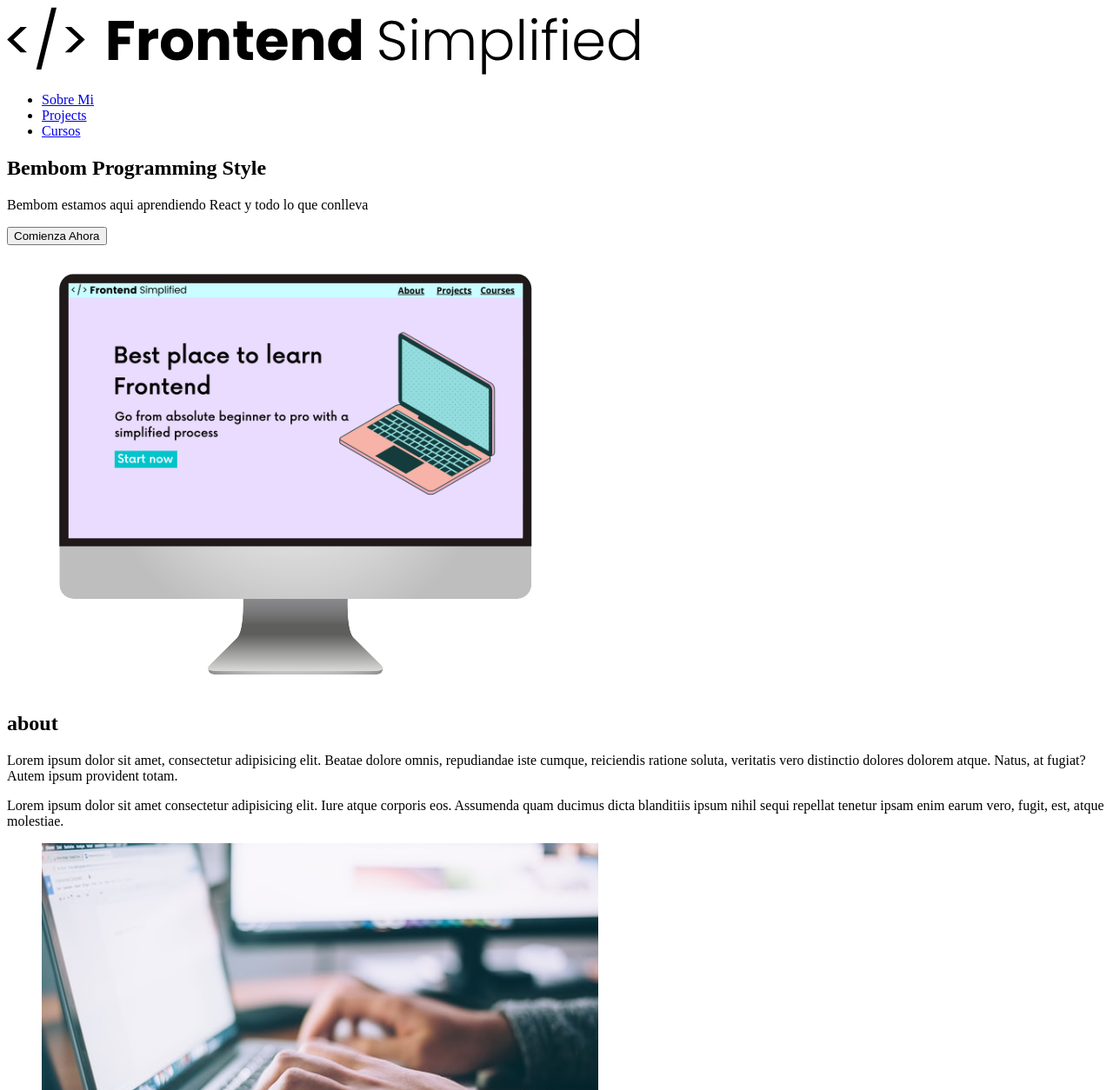
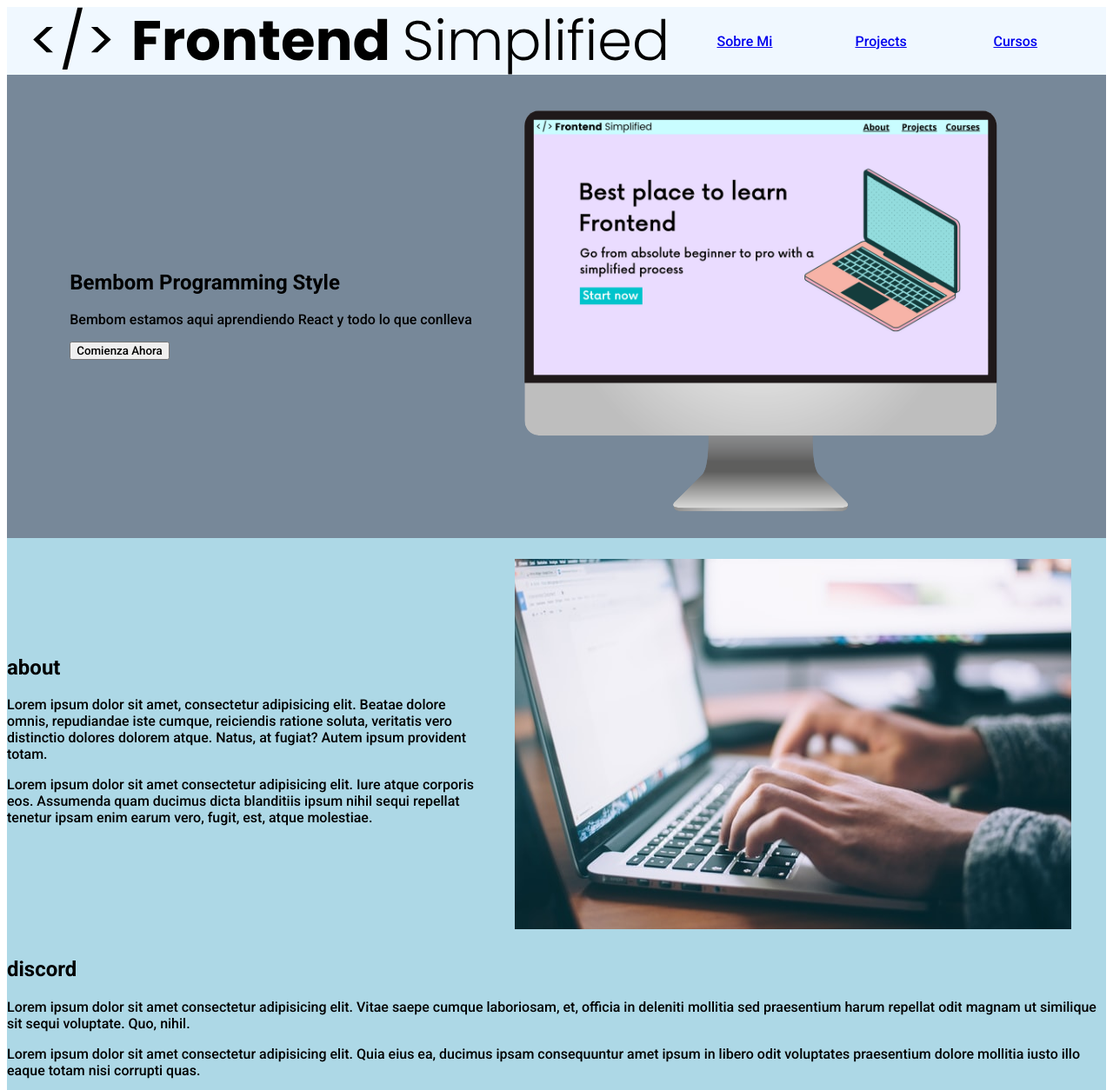
Before and after one commit to krakatua/HTML-crash-web, a plain HTML site: page index.html in a window 1280 px wide. Shown: the top 1254 px of the page at 87% size. Drawn offline with Linux system fonts and the light colour scheme.

Commit message:
updating

```diff
--- a/index.html
+++ b/index.html
@@ -5,28 +5,27 @@
     <meta http-equiv="X-UA-Compatible" content="IE=edge" />
     <meta name="viewport" content="width=device-width, initial-scale=1.0" />
     <title>Testing Page</title>
+    <link rel="stylesheet" href="./style.css" />
+    <link rel="preconnect" href="https://fonts.googleapis.com" />
+    <link rel="preconnect" href="https://fonts.gstatic.com" crossorigin />
+    <link
+      href="https://fonts.googleapis.com/css2?family=Roboto:ital,wght@0,500;0,700;1,500&display=swap"
+      rel="stylesheet"
+    />
   </head>
   <body>
-    <section>
-      <nav>
-        <img
-          src="./assests/FES.svg"
-          alt=""
-        />
-        <ul>
-          <li>
-            <a href="#about">Sobre Mi</a>
-          </li>
-          <li>
-            <a href="#discord">Projects</a>
-          </li>
-          <li>
-            <a href="#contact">Cursos</a>
-          </li>
-        </ul>
+    <section class="">
+      <nav class="nav">
+        <img src="./assests/FES.svg" alt="" />
+
+        <a href="#about" class="nav1"> Sobre Mi </a>
+
+        <a href="#discord" class="nav2"> Projects </a>
+
+        <a href="#contact" class="nav3"> Cursos </a>
       </nav>
 
-      <header>
+      <header class="header">
         <div>
           <h1>Bembom Programming Style</h1>
           <p>Bembom estamos aqui aprendiendo React y todo lo que conlleva</p>
@@ -34,40 +33,57 @@
         </div>
 
         <figure>
-          <img
-            src="./assests/laptop.png"
-            alt="Home Page image"
-          />
+          <img src="./assests/laptop.png" alt="Home Page image" class="img1" />
         </figure>
       </header>
     </section>
 
     <main>
       <section id="about">
+        <div>
           <h2>about</h2>
-            <div>
-                <p>Lorem ipsum dolor sit amet, consectetur adipisicing elit. Beatae dolore omnis, repudiandae iste cumque, reiciendis ratione soluta, veritatis vero distinctio dolores dolorem atque. Natus, at fugiat? Autem ipsum provident totam.</p>
-                <p>Lorem ipsum dolor sit amet consectetur adipisicing elit. Iure atque corporis eos. Assumenda quam ducimus dicta blanditiis ipsum nihil sequi repellat tenetur ipsam enim earum vero, fugit, est, atque molestiae.</p>
+          <p>
+            Lorem ipsum dolor sit amet, consectetur adipisicing elit. Beatae
+            dolore omnis, repudiandae iste cumque, reiciendis ratione soluta,
+            veritatis vero distinctio dolores dolorem atque. Natus, at fugiat?
+            Autem ipsum provident totam.
+          </p>
+          <p>
+            Lorem ipsum dolor sit amet consectetur adipisicing elit. Iure atque
+            corporis eos. Assumenda quam ducimus dicta blanditiis ipsum nihil
+            sequi repellat tenetur ipsam enim earum vero, fugit, est, atque
+            molestiae.
+          </p>
         </div>
         <figure>
-                <img src="./assests/about.jpg" alt="">
+          <img src="./assests/about.jpg" alt="" class="aboutjpg" />
         </figure>
       </section>
-        <section id="discord">
+      <section id="dc">
+        <div>
           <h2>discord</h2>
+          <p>
+            Lorem ipsum dolor sit amet consectetur adipisicing elit. Vitae saepe
+            cumque laboriosam, et, officia in deleniti mollitia sed praesentium
+            harum repellat odit magnam ut similique sit sequi voluptate. Quo,
+            nihil.
+          </p>
+          <p>
+            Lorem ipsum dolor sit amet consectetur adipisicing elit. Quia eius
+            ea, ducimus ipsam consequuntur amet ipsum in libero odit voluptates
+            praesentium dolore mollitia iusto illo eaque totam nisi corrupti
+            quas.
+          </p>
           <figure>
-                <img src="./assests/discord.png" alt="">
+            <img src="./assests/discord.png" alt="" />
           </figure>
-            <div>
-                <p>Lorem ipsum dolor sit amet consectetur adipisicing elit. Vitae saepe cumque laboriosam, et, officia in deleniti mollitia sed praesentium harum repellat odit magnam ut similique sit sequi voluptate. Quo, nihil.</p>
-                <p>Lorem ipsum dolor sit amet consectetur adipisicing elit. Quia eius ea, ducimus ipsam consequuntur amet ipsum in libero odit voluptates praesentium dolore mollitia iusto illo eaque totam nisi corrupti quas.</p>
         </div>
       </section>
       <section id="contact">
         <h2>contact</h2>
         <form action="">
           <span>Email</span>
-                <input type="text" placeholder="Jane@example.com">
+          <input type="text" placeholder="Jane@example.com" />
           <span>Message</span>
           <textarea type="text" placeholder="Nice website Testing"></textarea>
         </form>
@@ -75,7 +91,7 @@
     </main>
 
     <footer>
-    <img src="" alt="">
+      <img src="" alt="" />
       <div>
         <a href="#about">about</a>
         <a href="#discord">discord</a>
@@ -84,6 +100,5 @@
       </div>
       <p>Copyright Bembom Music</p>
     </footer>
-
   </body>
 </html>
--- /dev/null
+++ b/style.css
@@ -0,0 +1,82 @@
+* {
+    font-family: 'Roboto', sans-serif;
+}
+
+.nav {
+    width: 100%;
+    background-color: aliceblue;
+    display: flex;
+    justify-content: space-around;
+    align-items: center;
+}
+
+.nav1 {
+    width: 100px;
+    display: flex;
+    justify-content: space-between;
+    align-items: center;
+}
+
+.nav2 {
+    width: 100px;
+    display: flex;
+    justify-content: space-between;
+    align-items: center;
+}
+.nav3 {
+    width: 100px;
+    display: flex;
+    justify-content: space-between;
+    align-items: center;
+}
+
+
+.header {
+    background-color: lightslategray;
+    display: flex;
+    justify-content: center;
+    align-items: center;
+}
+
+.img1 {
+    animation: float 2000ms infinite alternate-reverse;
+
+}
+
+@keyframes float {
+    0% {
+        transform: translateY(0);
+    }
+
+    100% {
+        transform: translateY(10px);
+    }
+
+}
+
+#about {
+    width: 100%;
+    background-color: lightblue;
+    display: flex;
+    justify-content: space-around;
+    align-items: center;
+}
+
+.aboutc {
+    transform: translateY(20px);
+}
+
+
+.aboutjpg {
+    animation: float 2000ms infinite alternate-reverse;
+}
+
+
+#dc {
+
+    background-color: lightblue;
+    display: flex;
+    justify-content: center;
+    align-items: center;
+
+}
```
Lines whose indentation alone changed are shown as unchanged.
